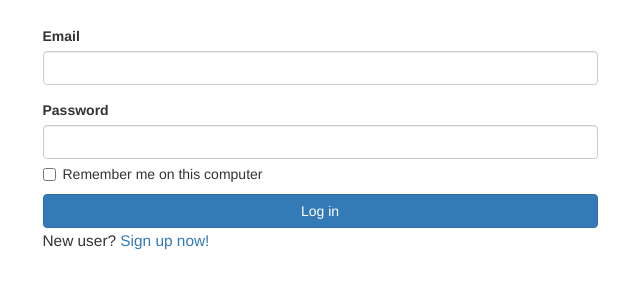
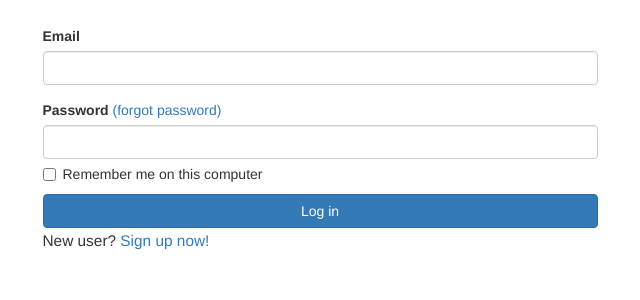
Before and after one commit to leandro842/sample_app, a Rails app: page /login in a window 1280 px wide. Shown: the part 126-426 px from the top of the page, without its empty margins (320-960 px from the left). Run offline with Rails 7, Linux system fonts and the light colour scheme; style sheets or scripts are compiled from the project's sources; some libraries are stand-ins or nearby versions.

Commit message:
forgot password recovery link fixed

```diff
--- a/app/views/sessions/new.html.erb
+++ b/app/views/sessions/new.html.erb
@@ -9,6 +9,7 @@
       <%= f.email_field :email, class: 'form-control' %>
 
       <%= f.label :password %>
+      <%= link_to "(forgot password)", new_password_reset_path %>
       <%= f.password_field :password, class: 'form-control' %>
 
       <%= f.label :remember_me, class: "checkbox inline" do %>
```
Also changed, not shown: 15 other files.
